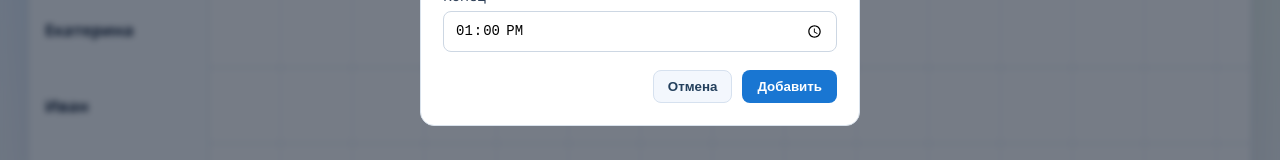
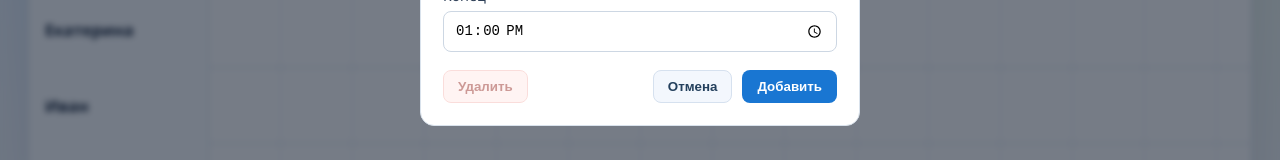
Before and after one commit to mfbulat/vibe-wfm, a React (Vite) app: page / in a window 1280 px wide. Both pictures are taken after a click on the button "Добавить смену". Shown: the part 528-688 px from the top of the page. Built offline with nearby package versions, Linux system fonts and the light colour scheme.

Commit message:
shift modal fix

```diff
--- a/src/App.module.scss
+++ b/src/App.module.scss
@@ -567,6 +567,11 @@ $row-height: 76px;
   background: #ffe8e6;
   border-color: #f6b6b1;
   color: #912018;
+
+  &:disabled {
+    opacity: 0.45;
+    cursor: not-allowed;
+  }
 }
 
 .helpSection {
--- a/src/App.tsx
+++ b/src/App.tsx
@@ -793,7 +793,10 @@ function App() {
                                                             draggable={!resizeState}
                                                             onDragStart={(event) => handleDragStart(event, shift)}
                                                             onDragEnd={() => setDraggingShiftId(null)}
-                                                            onDoubleClick={() => openEditShiftModal(shift)}
+                                                            onDoubleClick={(event) => {
+                                                                event.stopPropagation()
+                                                                openEditShiftModal(shift)
+                                                            }}
                                                             style={{left, width}}
                                                         >
                                                             <div
@@ -871,7 +874,10 @@ function App() {
                                                                     draggable={!resizeState}
                                                                     onDragStart={(event) => handleDragStart(event, shift)}
                                                                     onDragEnd={() => setDraggingShiftId(null)}
-                                                                    onDoubleClick={() => openEditShiftModal(shift)}
+                                                                    onDoubleClick={(event) => {
+                                                                        event.stopPropagation()
+                                                                        openEditShiftModal(shift)
+                                                                    }}
                                                                     style={{
                                                                         left: chipLeft,
                                                                         width: chipWidth,
@@ -989,11 +995,14 @@ function App() {
                             {error && <p className={styles.error}>{error}</p>}
 
                             <div className={styles.modalActions}>
-                                {modalDraft.mode === 'edit' && (
-                                    <button type="button" onClick={handleDeleteShift} className={styles.dangerButton}>
-                                        Удалить
-                                    </button>
-                                )}
+                                <button
+                                    type="button"
+                                    onClick={handleDeleteShift}
+                                    className={styles.dangerButton}
+                                    disabled={modalDraft.mode !== 'edit'}
+                                >
+                                    Удалить
+                                </button>
                                 <button type="button" onClick={closeModal} className={styles.ghostButton}>
                                     Отмена
                                 </button>
```
